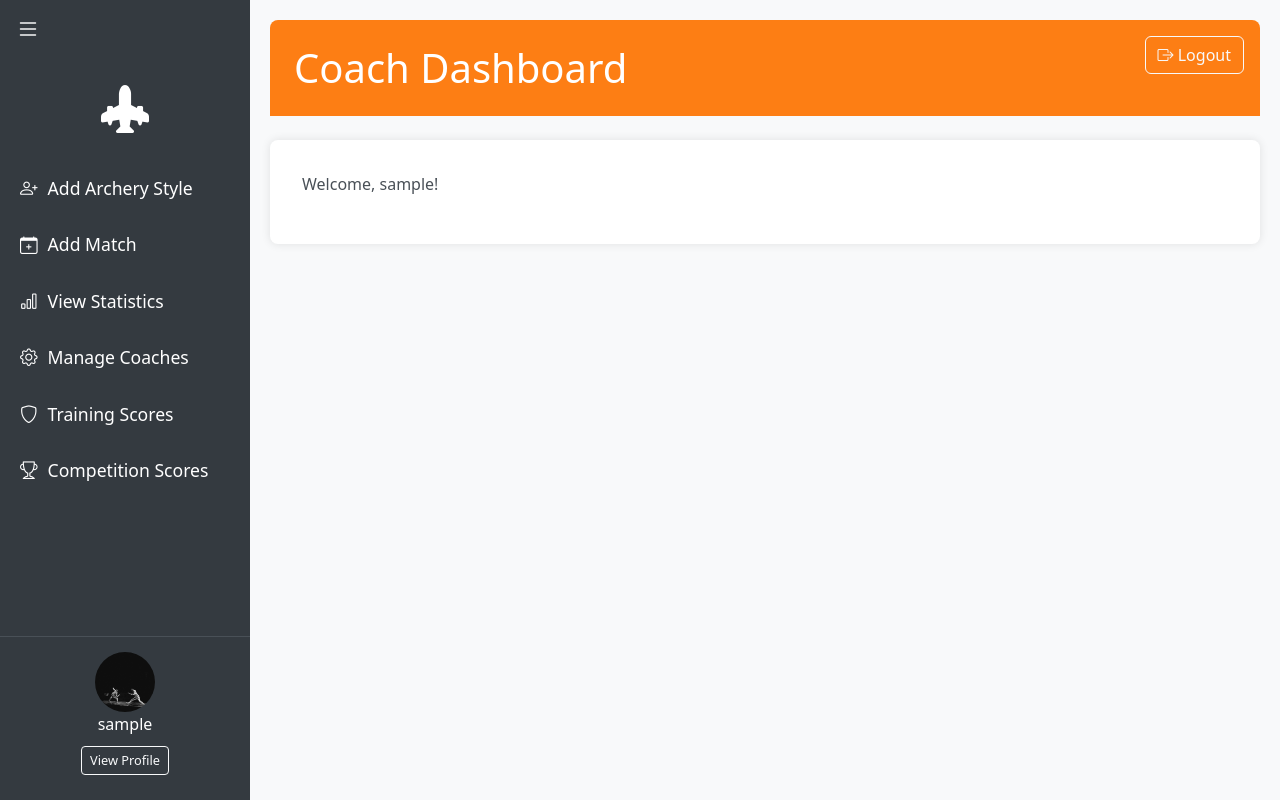
After one commit to peyadbot/archery-analysis-web, a PHP site: page /views/coach/dashboard.php in a window 1280 px wide. The commit adds this page. Run offline with PHP 8.4, Linux system fonts and the light colour scheme; the visitor is signed in with stand-in values (Sample User, id 1).

Commit message:
Update login to direct users to role-specific dashboard pages

```diff
--- /dev/null
+++ b/views/coach/css/dashboard.css
@@ -0,0 +1,146 @@
+body {
+    display: flex;
+    overflow-x: hidden;
+    margin: 0;
+    background-color: #f8f9fa;
+    color: #495057;
+}
+
+/* Sidebar */
+.sidebar {
+    width: 250px;
+    height: 100vh;
+    background-color: #343a40;
+    position: fixed;
+    top: 0;
+    left: 0;
+    overflow-x: hidden;
+    transition: width 0.6s ease, padding 0.6s ease;
+    z-index: 1000; /* Ensures the sidebar is above other content */
+}
+.sidebar.collapsed {
+    width: 60px;
+    transition: width 0.6s ease;
+}
+.sidebar .nav-link {
+    color: #fff;
+    font-size: 1.1em;
+    padding: 15px 20px;
+    display: flex;
+    align-items: center;
+    white-space: nowrap;
+    transition: padding 0.6s ease, opacity 0.6s ease;
+}
+.sidebar .nav-link i {
+    margin-right: 10px;
+    transition: margin-right 0.6s ease;
+}
+.sidebar .nav-link span {
+    transition: opacity 0.6s ease;
+}
+.sidebar.collapsed .nav-link span {
+    opacity: 0;
+}
+.sidebar.collapsed .nav-link i {
+    margin-right: 0;
+}
+.sidebar .nav-link:hover {
+    background-color: #495057;
+}
+.sidebar .brand {
+    color: #fff;
+    padding: 15px 20px;
+    display: flex;
+    align-items: center;
+    justify-content: center;
+}
+.sidebar .brand i {
+    font-size: 3em; /* Adjusted size for better appearance */
+    transition: font-size 0.6s ease;
+}
+.sidebar.collapsed .brand i {
+    font-size: 1.5em;
+}
+.toggle-btn {
+    font-size: 1.5em;
+    color: #fff;
+    background: none;
+    border: none;
+    margin: 10px;
+    cursor: pointer;
+}
+
+/* User profile */
+.user-profile {
+    position: absolute;
+    bottom: 0;
+    width: 100%;
+    background-color: #343a40;
+    color: #fff;
+    padding: 15px 20px;
+    text-align: center;
+    border-top: 1px solid #495057;
+}
+.user-profile .profile-pic {
+    width: 60px;
+    height: 60px;
+    border-radius: 50%;
+    object-fit: cover;
+    margin-bottom: 0 auto;
+    transition: width 0.4s ease, height 0.4s ease;
+}
+.user-profile .profile-name,
+.user-profile .btn {
+    font-size: 1em;
+    margin-bottom: 10px;
+    transition: opacity 0.4s ease;
+}
+.user-profile .btn {
+    font-size: 0.8em;
+}
+.sidebar.collapsed .user-profile .profile-name,
+.sidebar.collapsed .user-profile .btn {
+    display: none;
+    opacity: 0;
+}
+.sidebar.collapsed .user-profile {
+    padding: 10px;
+}
+.sidebar.collapsed .user-profile .profile-pic {
+    width: 40px;
+    height: 40px;
+}
+
+/* Content section */
+.content {
+    margin-left: 250px;
+    padding: 20px;
+    width: calc(100% - 250px);
+    transition: margin-left 0.6s ease, width 0.6s ease;
+}
+.sidebar.collapsed + .content {
+    margin-left: 60px;
+    width: calc(100% - 60px);
+}
+.dashboard-header {
+    background-color: #fd7e14;
+    color: #ffffff;
+    padding: 1.5rem;
+    border-radius: 8px 8px 0 0;
+    margin-bottom: 1.5rem;
+    position: relative;
+}
+.dashboard-header h1 {
+    margin: 0;
+}
+.dashboard-content {
+    background-color: #ffffff;
+    padding: 2rem;
+    border-radius: 8px;
+    box-shadow: 0 0 10px rgba(0, 0, 0, 0.1);
+}
+.logout-button {
+    position: absolute;
+    top: 1rem;
+    right: 1rem;
+}
--- /dev/null
+++ b/views/coach/dashboard.php
@@ -0,0 +1,111 @@
+<?php
+session_start();
+require_once __DIR__ . '/../../includes/db_connection.php';
+
+// Ensure user is logged in and is a coach
+if (!isset($_SESSION['user_id']) || $_SESSION['role'] !== 'coach') {
+    header('Location: login.php');
+    exit();
+}
+
+// Handle logout
+if (isset($_POST['logout'])) {
+    session_unset();
+    session_destroy();
+    header('Location: ../../index.php');
+    exit();
+}
+?>
+
+<!DOCTYPE html>
+<html lang="en">
+<head>
+    <meta charset="UTF-8">
+    <meta name="viewport" content="width=device-width, initial-scale=1.0">
+    <title>Coach Dashboard - Archery Stats</title>
+    <link rel="stylesheet" href="https://cdn.jsdelivr.net/npm/bootstrap@5.3.3/dist/css/bootstrap.min.css" integrity="sha384-QWTKZyjpPEjISv5WaRU9OFeRpok6YctnYmDr5pNlyT2bRjXh0JMhjY6hW+ALEwIH" crossorigin="anonymous">
+    <link rel="stylesheet" href="https://cdn.jsdelivr.net/npm/bootstrap-icons@1.11.3/font/bootstrap-icons.min.css">
+    <link rel="stylesheet" href="css/dashboard.css">
+</head>
+
+<body>
+    <!-- Sidebar menu -->
+    <div class="sidebar" id="sidebar">
+        <button class="toggle-btn" id="toggleSidebar"><i class="bi bi-list"></i></button>
+        <div class="brand">
+            <i class="bi bi-airplane-engines-fill"></i>
+        </div>
+        <ul class="nav flex-column">
+            <li class="nav-item">
+                <a class="nav-link" href="archery_styles.php">
+                    <i class="bi bi-person-plus"></i>
+                    <span>Add Archery Style</span>
+                </a>
+            </li>
+            <li class="nav-item">
+                <a class="nav-link" href="competitions.php">
+                    <i class="bi bi-calendar-plus"></i>
+                    <span>Add Match</span>
+                </a>
+            </li>
+            <li class="nav-item">
+                <a class="nav-link" href="training_sessions.php">
+                    <i class="bi bi-bar-chart"></i>
+                    <span>View Statistics</span>
+                </a>
+            </li>
+            <li class="nav-item">
+                <a class="nav-link" href="add_athlete.php">
+                    <i class="bi bi-gear"></i>
+                    <span>Manage Coaches</span>
+                </a>
+            </li>
+            <li class="nav-item">
+                <a class="nav-link" href="training_scores.php">
+                    <i class="bi bi-shield"></i>
+                    <span>Training Scores</span>
+                </a>
+            </li>
+            <li class="nav-item">
+                <a class="nav-link" href="competition_scores.php">
+                    <i class="bi bi-trophy"></i>
+                    <span>Competition Scores</span>
+                </a>
+            </li>
+        </ul>
+        <!-- User profile section -->
+        <div class="user-profile">
+            <img src="../../assets/user_img/fencing.jpg" alt="Profile Picture" class="profile-pic">
+            <div class="profile-info">
+                <p class="profile-name"><?php echo htmlspecialchars($_SESSION['username']); ?></p>
+                <a href="detail_form.php" class="btn btn-outline-light btn-sm">View Profile</a>
+            </div>
+        </div>
+    </div>
+
+    <div class="content">
+        <div class="dashboard-header">
+            <h1>Coach Dashboard</h1>
+            <form method="POST" action="" class="logout-button">
+                <button type="submit" name="logout" class="btn btn-outline-light">
+                    <i class="bi bi-box-arrow-right"></i> Logout
+                </button>
+            </form>
+        </div>
+        <div class="dashboard-content">
+            <p>Welcome, <?php echo htmlspecialchars($_SESSION['username']); ?>!</p>
+            <!-- Coach-specific content goes here -->
+        </div>
+    </div>
+
+    <script>
+        // Sidebar toggle
+        document.getElementById("toggleSidebar").addEventListener("click", function () {
+            document.getElementById("sidebar").classList.toggle("collapsed");
+        });
+    </script>
+
+    <!-- Bootstrap JS -->
+    <script src="https://cdn.jsdelivr.net/npm/bootstrap@5.3.3/dist/js/bootstrap.bundle.min.js" integrity="sha384-YvpcrYf0tY3lHB60NNkmXc5s9fDVZLESaAA55NDzOxhy9GkcIdslK1eN7N6jIeHz" crossorigin="anonymous"></script>
+</body>
+</html>
```
Also changed, not shown: index.php (+43 -7 lines), views/admin/dashboard.php (renamed from views/dashboard_coach.php, +6 -6 lines), views/coach/detail_form.php (added, +239 -0 lines), views/dashboard_admin.php (deleted, +0 -76 lines), views/login.php (+11 -4 lines), assets/page_img/gradient.jpg (added), assets/user_img/fencing.jpg (renamed from assets/fencing.jpg).
